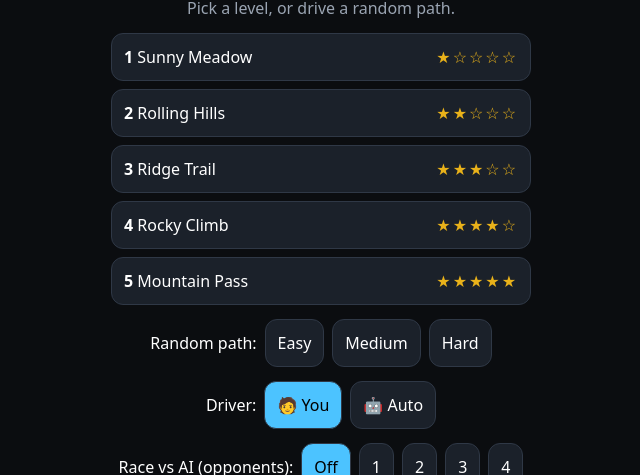
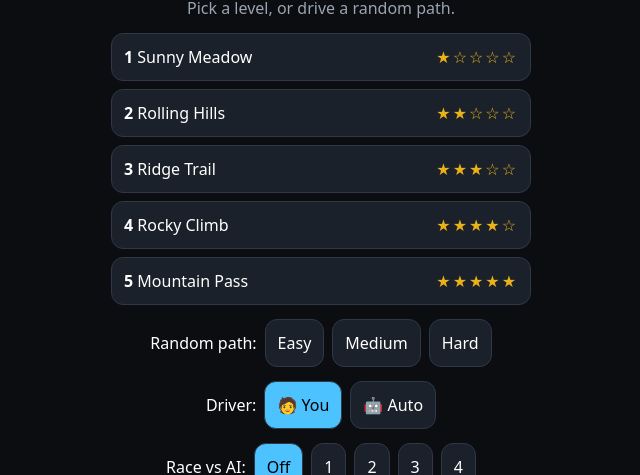
Before and after one commit to nazim-dugan/Bronco-Drive, a plain HTML site: page index.html in a window 1280 px wide. Shown: the part 75-550 px from the top of the page, without its empty margins (319-959 px from the left). Drawn offline with nearby package versions, Linux system fonts and the light colour scheme.

Commit message:
Update AI race option in index.html

```diff
--- a/index.html
+++ b/index.html
@@ -70,7 +70,7 @@ html:not(.wheelmode) #wheel{display:none}html.wheelmode #stick{display:none}
 <div class="top"><button id="mute" aria-label="Toggle sound">🔊</button><button id="aib">&#129489; You</button><button id="aisb">AI: Slow</button><button id="stb">Steer: Stick</button><button id="view">View: Chase</button><button id="rst">Reset</button><button id="mnu">Menu</button></div>
 <div id="menu"><div class="card"><h2>🛻 Bronco Drive</h2><p>Pick a level, or drive a random path.</p><div id="lv"></div><div class="rnd">Random path: <button data-s="R1">Easy</button><button data-s="R2">Medium</button><button data-s="R3">Hard</button></div>
 <div class="rnd" id="aim">Driver: <button data-a="">&#129489; You</button><button data-a="auto">&#129302; Auto</button></div>
-<div class="rnd" id="aio">Race vs AI (opponents): <button data-o="">Off</button><button data-o="1">1</button><button data-o="2">2</button><button data-o="3">3</button><button data-o="4">4</button></div>
+<div class="rnd" id="aio">Race vs AI: <button data-o="">Off</button><button data-o="1">1</button><button data-o="2">2</button><button data-o="3">3</button><button data-o="4">4</button></div>
 <div class="rnd" id="acol">Car collisions (2 players, AI race): <button data-c="0">Off</button><button data-c="1">On</button></div>
 <div class="rnd" id="adr">Drivetrain: <button data-d="rwd">RWD</button><button data-d="fwd">FWD</button><button data-d="awd">AWD</button></div>
 <div class="rnd" id="avb">Vibration: <button data-v="1">On</button><button data-v="0">Off</button></div>
```
